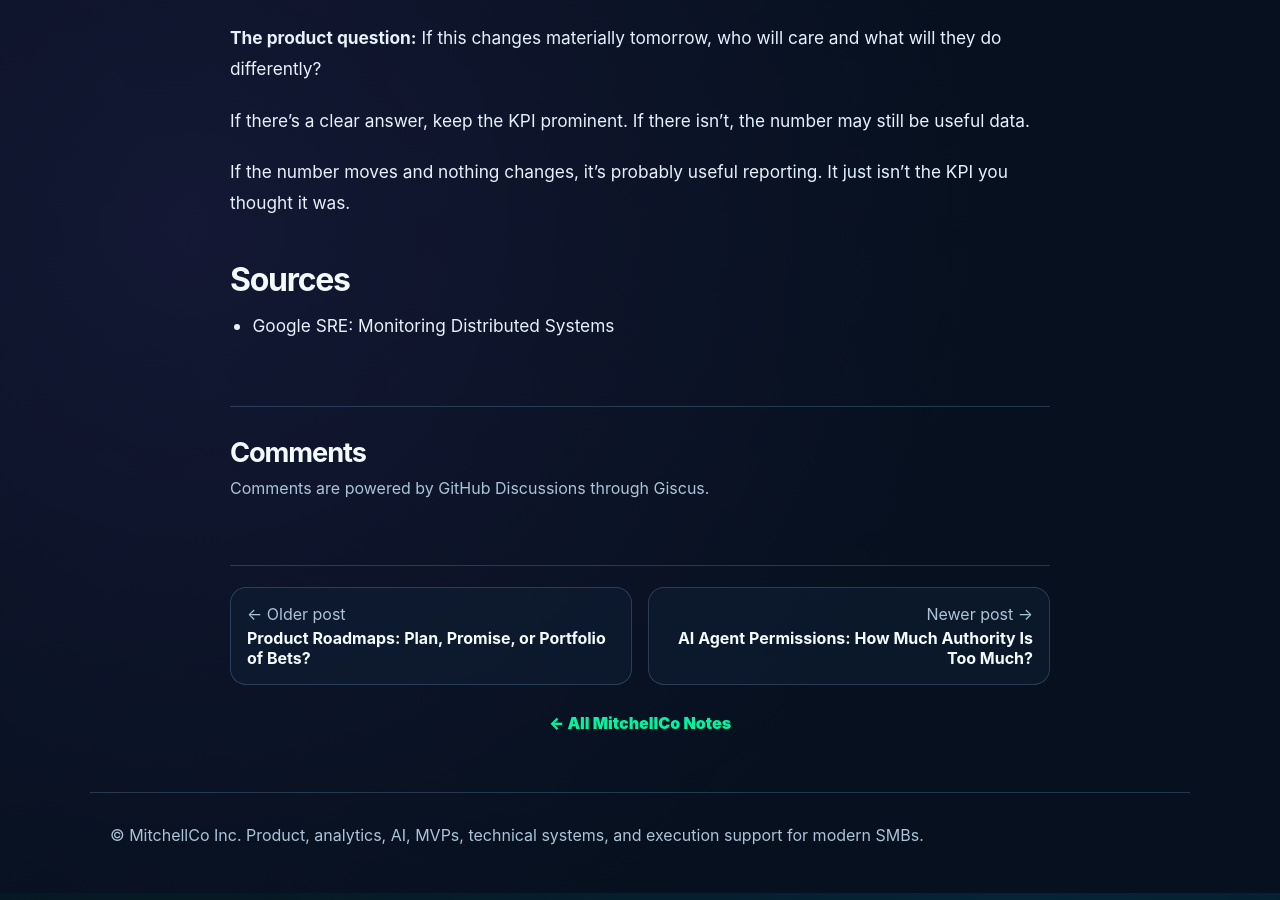
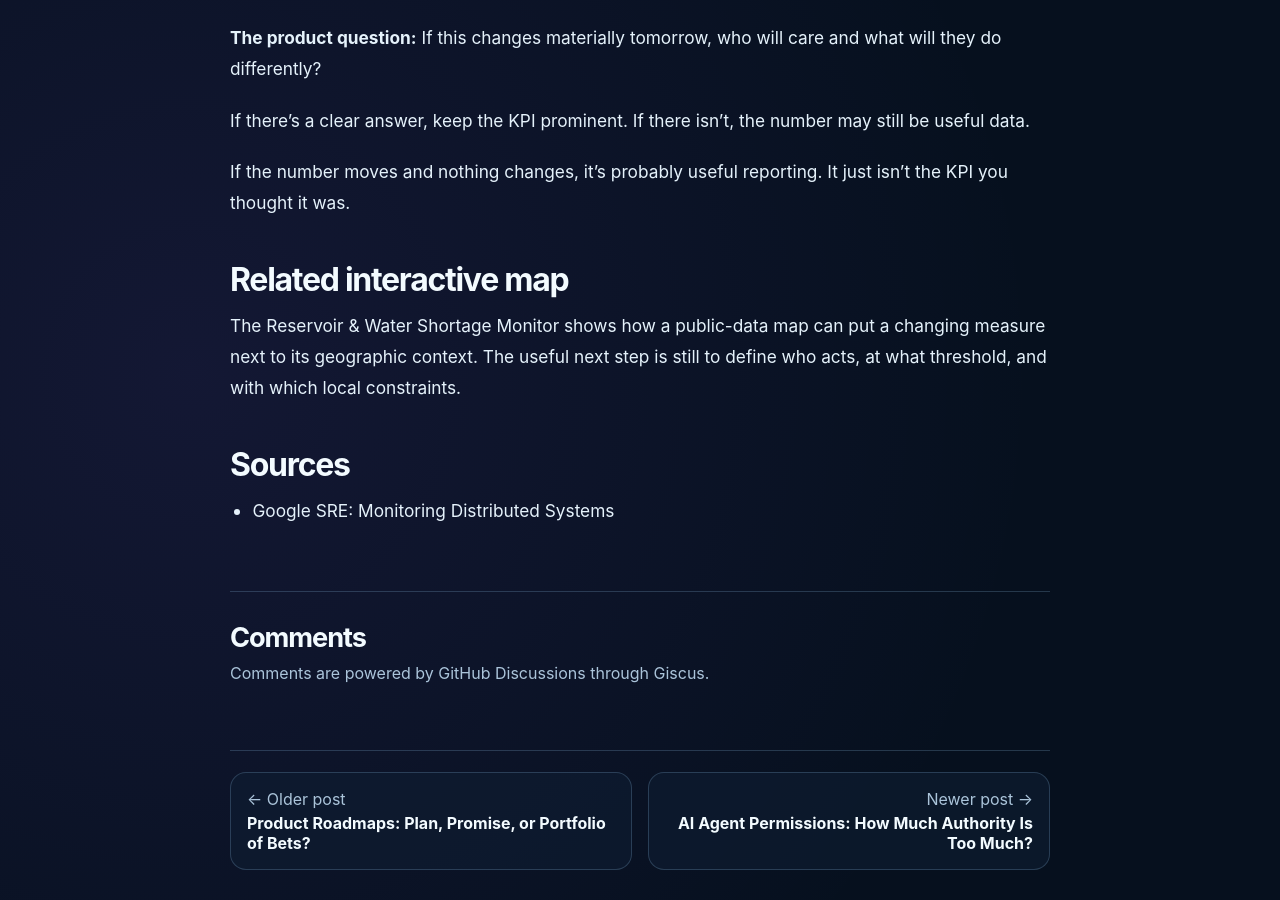
Before and after one commit to christophermitchell012/mitchellcoinc, a Jekyll site: the page built from _posts/2026-08-19-the-best-kpi-is-the-one-that-changes-a-decision.md, in a window 1280 px wide and 900 px high, scrolled down 2451 px. Built offline with Jekyll 4.4.1, drawn with Linux system fonts in a browser that asks for light colours; comment, search, counter and statistics services are not loaded.

Commit message:
05 Add relevant post-to-map links

```diff
--- a/_posts/2026-08-19-the-best-kpi-is-the-one-that-changes-a-decision.md
+++ b/_posts/2026-08-19-the-best-kpi-is-the-one-that-changes-a-decision.md
@@ -68,6 +68,10 @@ If there's a clear answer, keep the KPI prominent. If there isn't, the number ma
 
 If the number moves and nothing changes, it's probably useful reporting. It just isn't the KPI you thought it was.
 
+## Related interactive map
+
+The [Reservoir & Water Shortage Monitor](https://christophermitchell012.github.io/maps/16-reservoir-water-shortage-monitor.html) shows how a public-data map can put a changing measure next to its geographic context. The useful next step is still to define who acts, at what threshold, and with which local constraints.
+
 ## Sources
 
 - [Google SRE: Monitoring Distributed Systems](https://sre.google/sre-book/monitoring-distributed-systems/)
```
Also changed, not shown: _posts/2026-08-26-satellite-imagery-product-abstraction.md (+4 -0 lines), _posts/2026-09-01-data-products-break-when-meaning-changes.md (+4 -0 lines).
